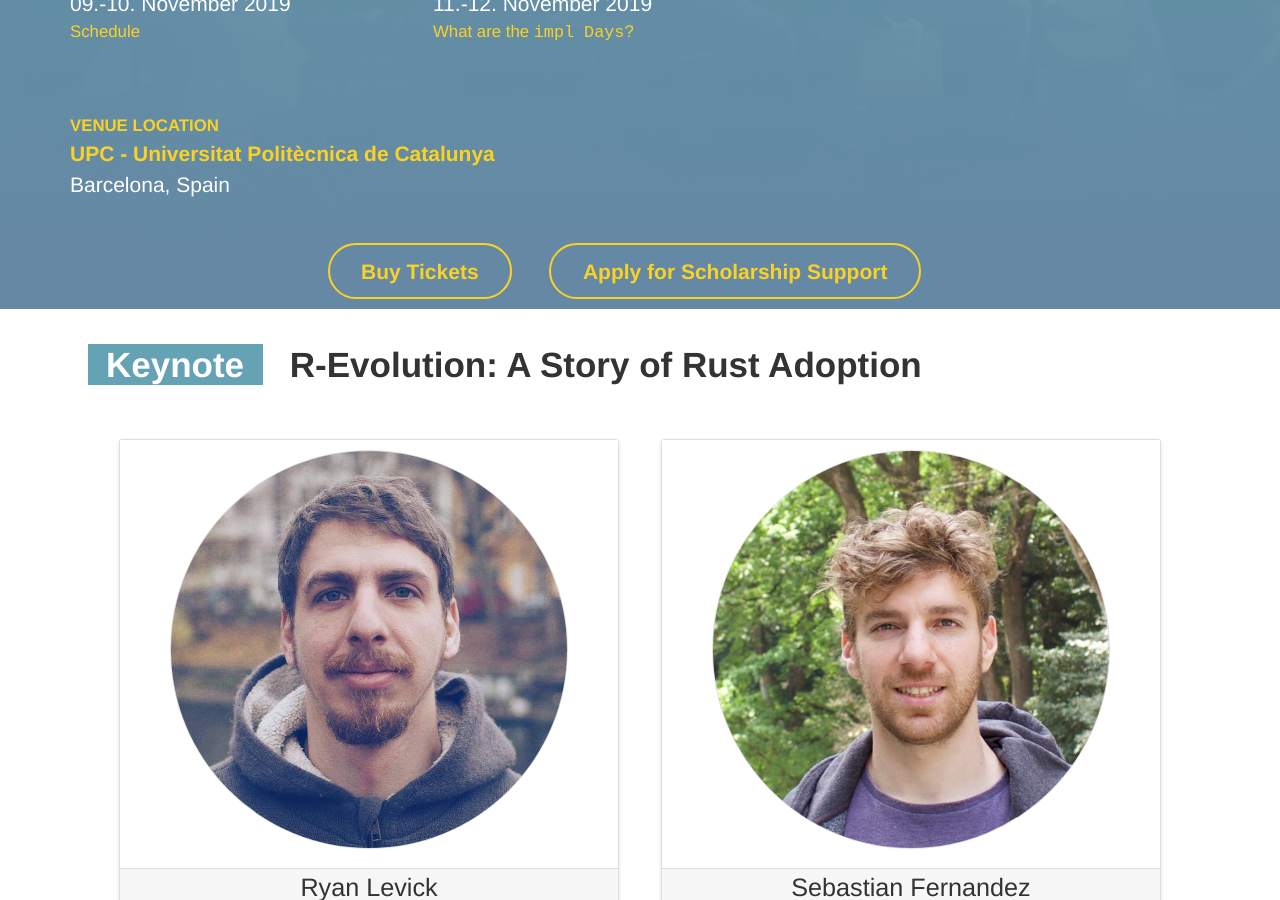
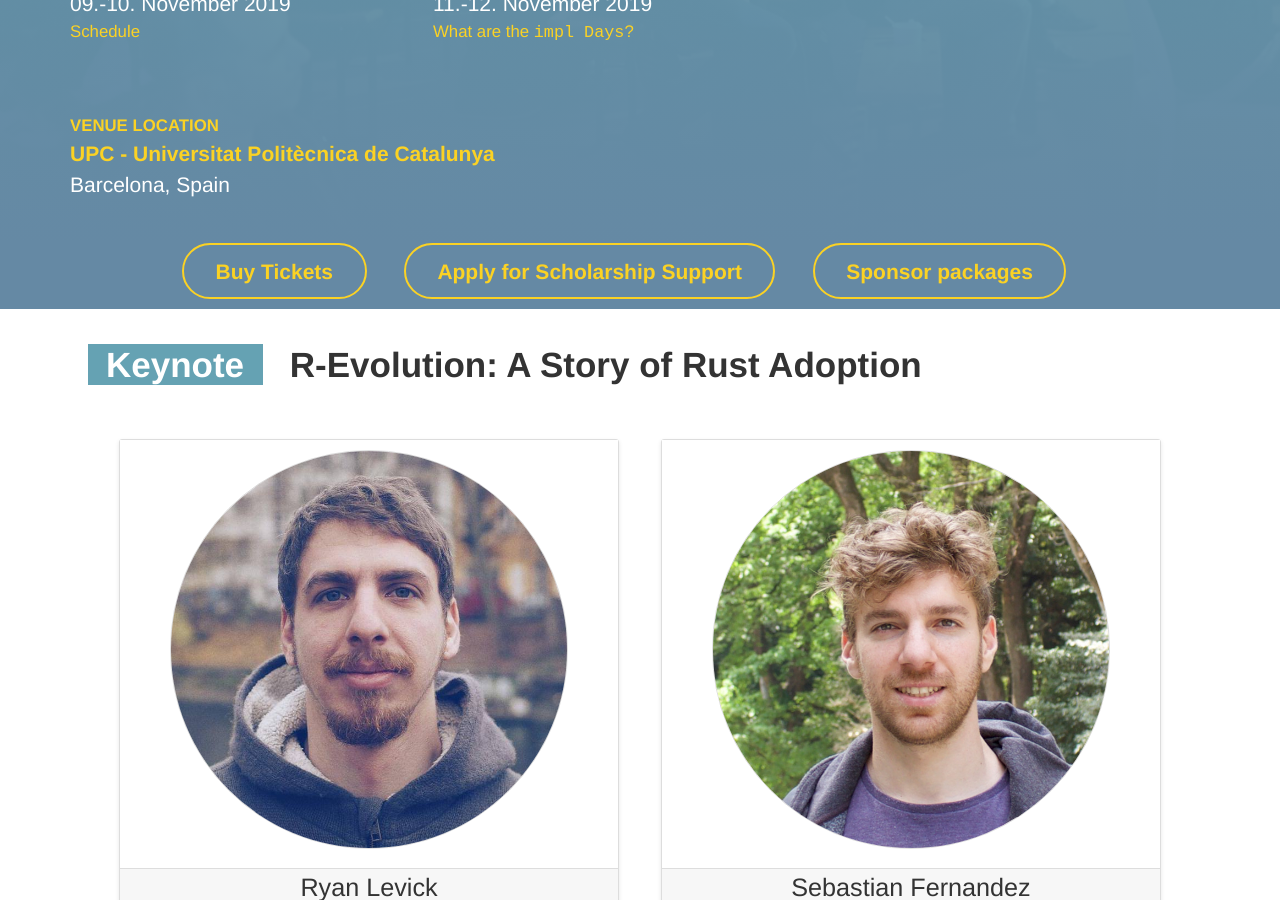
Before and after one commit to RustFestEU/barcelona.rustfest.eu, a Jekyll site: the page built from index.html, in a window 1280 px wide and 900 px high, scrolled down 365 px. Built offline with Jekyll 4.4.1, drawn with Linux system fonts in a browser that asks for light colours; nearby versions of some CDN libraries.

Commit message:
Add back sponsor link on top

```diff
--- a/index.html
+++ b/index.html
@@ -53,6 +53,9 @@ bodytags: with-hero
       </a>
       <a class="button primary" href="/scholarships/">
         Apply for Scholarship Support
+      </a>
+      <a class="button primary" href="/sponsors/packages">
+        Sponsor packages
       </a>
     </div>
   </section>
```
